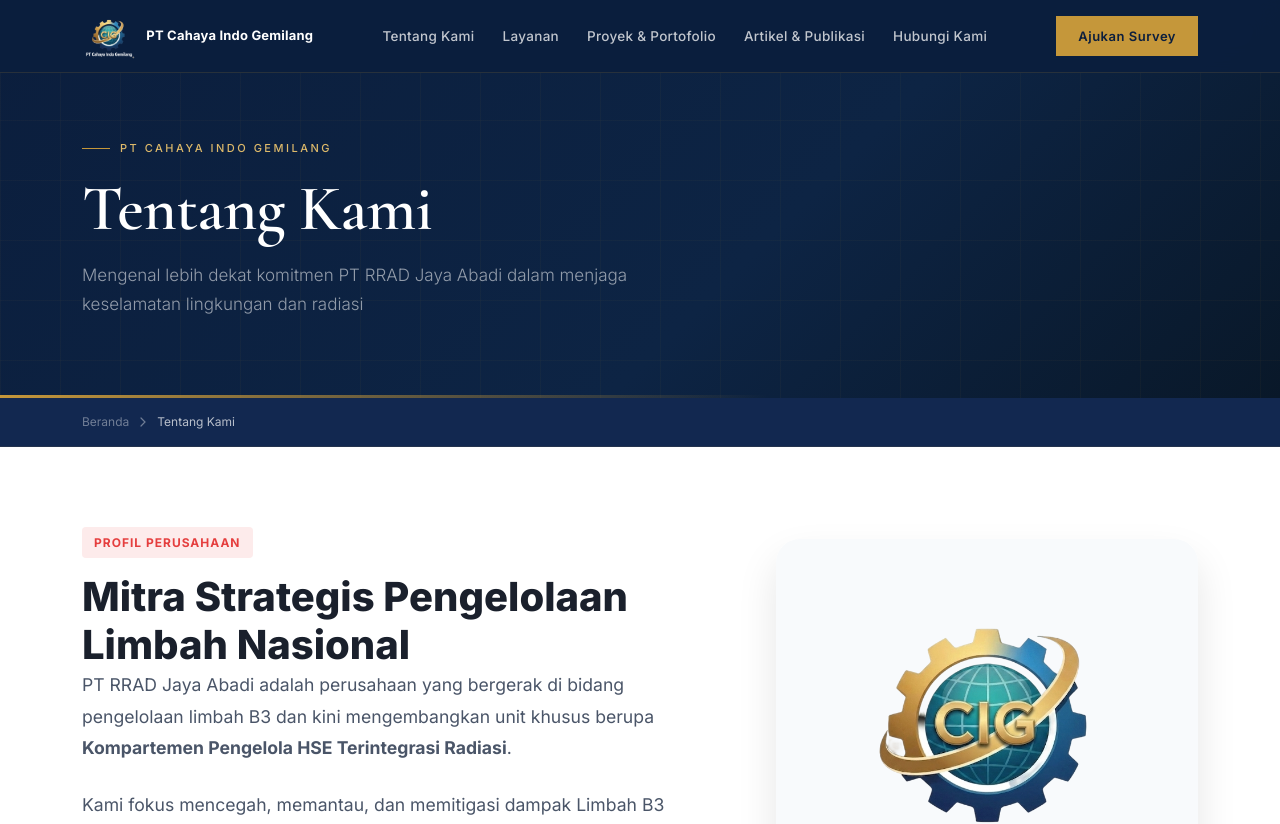
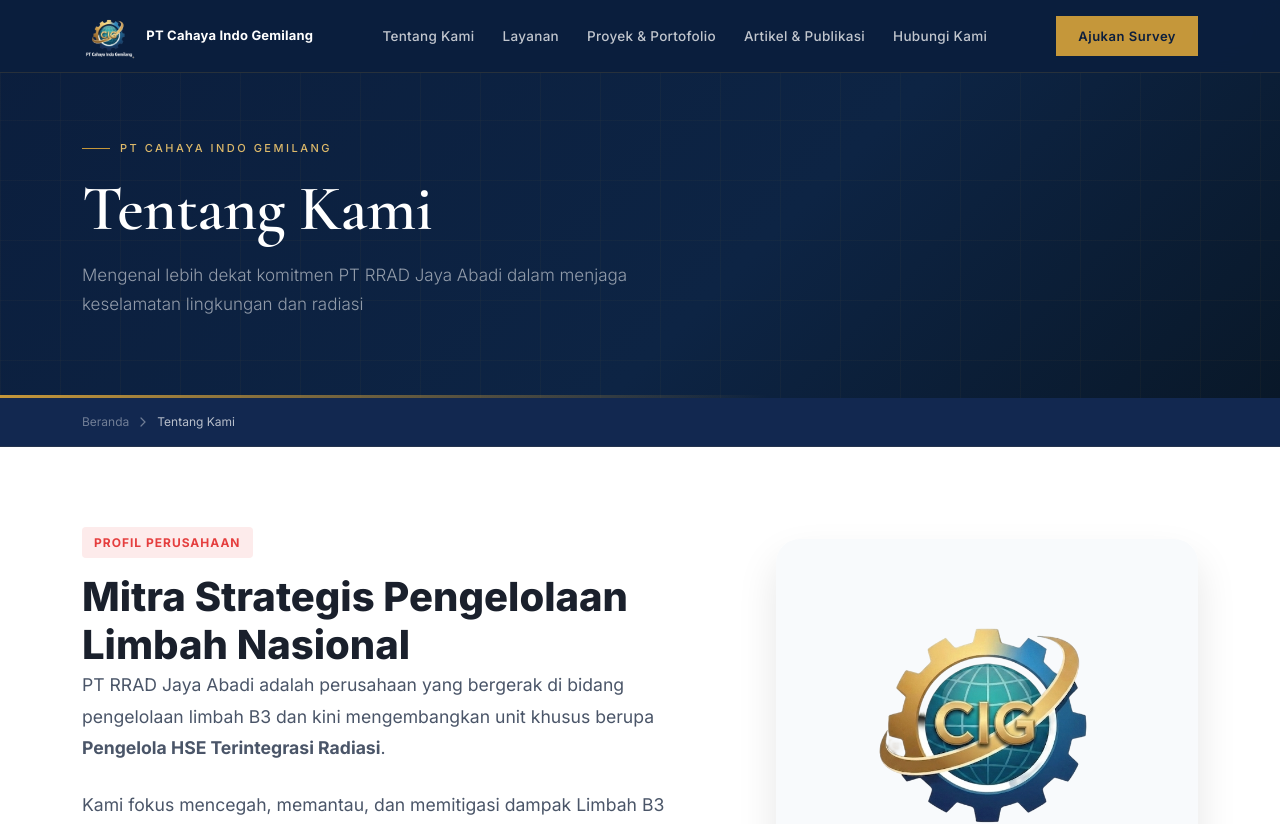
Before and after one commit to kristiansnts/cahaya-indo-gemilang, a Next.js app: page /about in a window 1280 px wide. Shown: the top 824 px of the page. Built offline with nearby package versions, Linux system fonts and the light colour scheme.

Commit message:
fix: update terminology for integrated radiation management unit in About sections

```diff
--- a/app/about/page.tsx
+++ b/app/about/page.tsx
@@ -53,7 +53,7 @@
               <span className={styles.categoryBadge}>PROFIL PERUSAHAAN</span>
               <h2 className={styles.sectionTitle}>Mitra Strategis Pengelolaan Limbah Nasional</h2>
               <p>
-                PT RRAD Jaya Abadi adalah perusahaan yang bergerak di bidang pengelolaan limbah B3 dan kini mengembangkan unit khusus berupa <strong>Kompartemen Pengelola HSE Terintegrasi Radiasi</strong>.
+                PT RRAD Jaya Abadi adalah perusahaan yang bergerak di bidang pengelolaan limbah B3 dan kini mengembangkan unit khusus berupa <strong>Pengelola HSE Terintegrasi Radiasi</strong>.
               </p>
               <p>
                 Kami fokus mencegah, memantau, dan memitigasi dampak Limbah B3 Terkontaminasi Radioaktif/TENORM/MIR. Ini adalah bentuk respons kami terhadap meningkatnya kebutuhan keselamatan lingkungan, pekerja, serta masyarakat di sektor industri migas, minerba, dan sektor industri lainnya.
--- a/app/tentang-kami/page.tsx
+++ b/app/tentang-kami/page.tsx
@@ -99,7 +99,7 @@
               <div className="section-eyebrow">Profil Perusahaan</div>
               <h2 className="section-heading">Mencegah &amp; Memitigasi Risiko Lingkungan Industri</h2>
               <div className="gold-line"></div>
-              <p>PT Cahaya Indo Gemilang adalah perusahaan yang bergerak di bidang <strong>pengelolaan limbah Bahan Berbahaya dan Beracun (B3)</strong> serta pengembangan unit khusus Kompartemen Pengelola HSE Terintegrasi Radiasi.</p>
+              <p>PT Cahaya Indo Gemilang adalah perusahaan yang bergerak di bidang <strong>pengelolaan limbah Bahan Berbahaya dan Beracun (B3)</strong> serta pengembangan unit khusus Pengelola HSE Terintegrasi Radiasi.</p>
               <p>Didirikan dengan komitmen penuh terhadap keselamatan kerja dan kelestarian lingkungan, kami hadir untuk merespons kebutuhan sektor industri migas dan minerba akan solusi penanganan <strong>TENORM/MIR (Naturally Occurring Radioactive Materials)</strong> yang profesional dan sesuai regulasi.</p>
               <p>Dengan tim ahli bersertifikasi nasional dan jaringan mitra strategis, PT Cahaya Indo Gemilang memberikan layanan komprehensif — mulai dari survei awal, identifikasi risiko, hingga pengelolaan akhir limbah berbahaya.</p>
               <div style={{ display: 'flex', gap: 16, marginTop: 32, flexWrap: 'wrap' }}>
--- a/components/About.tsx
+++ b/components/About.tsx
@@ -26,7 +26,7 @@
           <div className="fade-up">
             <div className="section-eyebrow">Tentang Kami</div>
             <h2 className="section-heading">Mencegah &amp; Memitigasi Risiko Lingkungan Industri</h2>
-            <p className="about-body">PT Cahaya Indo Gemilang bergerak di bidang pengelolaan limbah B3 dan kini mengembangkan unit khusus <strong>Kompartemen Pengelola HSE Terintegrasi Radiasi</strong>.</p>
+            <p className="about-body">PT Cahaya Indo Gemilang bergerak di bidang pengelolaan limbah B3 dan kini mengembangkan unit khusus <strong>Pengelola HSE Terintegrasi Radiasi</strong>.</p>
             <p className="about-body">Kami merespons kebutuhan keselamatan di sektor industri migas dan minerba dengan solusi yang mencegah dampak limbah Berbahaya dan Beracun serta Terkontaminasi Radioaktif (TENORM/MIR).</p>
             <div className="about-features">
               <div className="about-feature">
```
